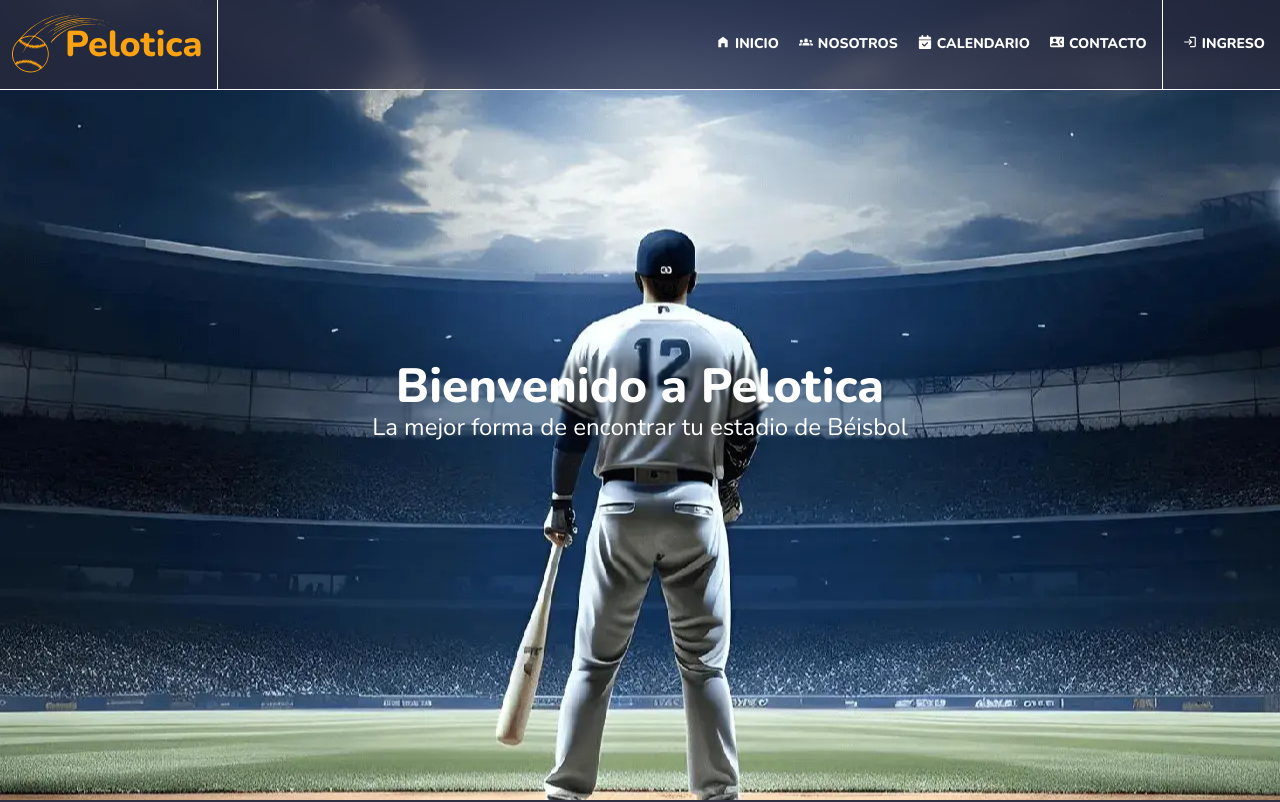
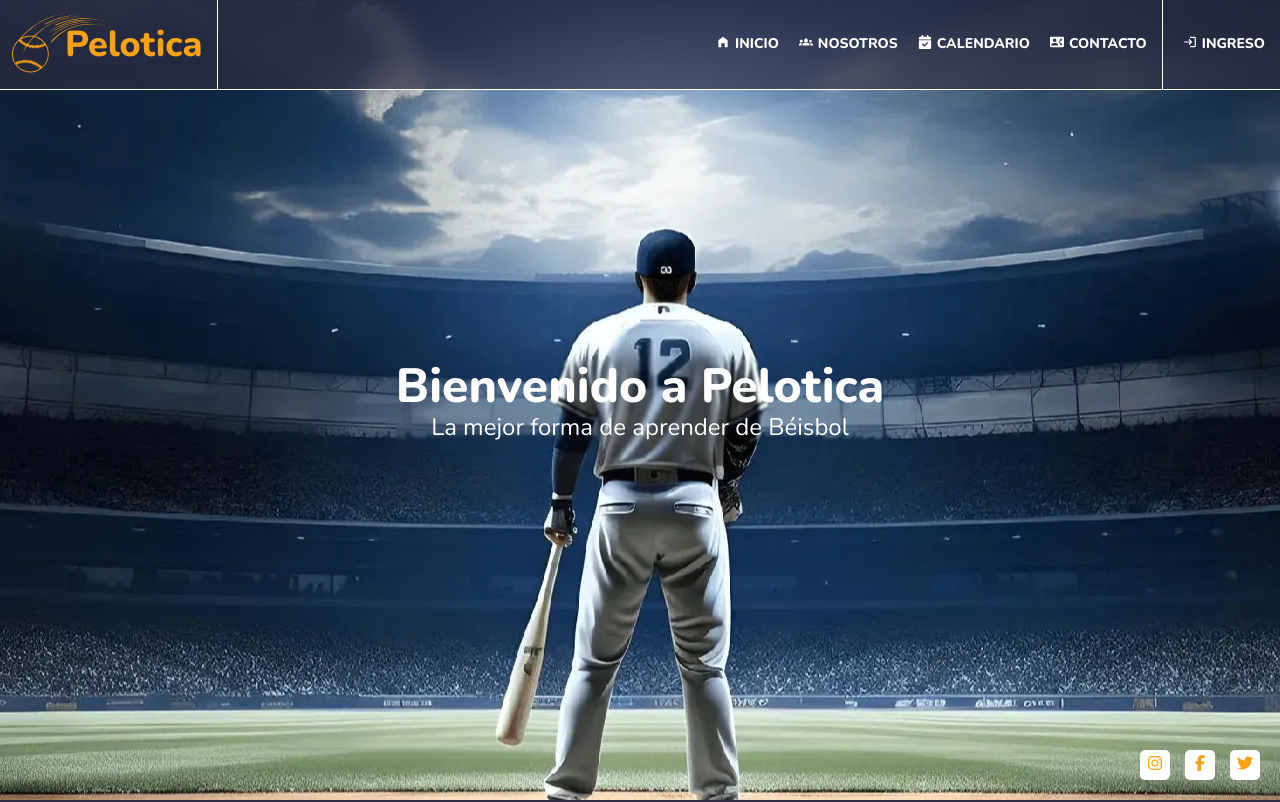
Before and after one commit to genarogg/pelotica-frontend, a Next.js app: page / in a window 1280 px wide. Shown: the top 802 px of the page. Built offline with nearby package versions, Linux system fonts and the light colour scheme.

Commit message:
navegacion

```diff
--- a/src/components/layout/Header.tsx
+++ b/src/components/layout/Header.tsx
@@ -15,10 +15,10 @@ interface HeaderProps {}
 
 const Header: React.FC<HeaderProps> = () => {
   const links = [
-    { to: "/", icono: <MdHomeFilled />, texto: "inicio" },
-    { to: "/", icono: <MdGroups2 />, texto: "nosotros" },
+    { to: "#", icono: <MdHomeFilled />, texto: "inicio" },
+    { to: "#nosotros", icono: <MdGroups2 />, texto: "nosotros" },
     { to: "/", icono: <FaCalendarCheck />, texto: "calendario" },
-    { to: "/", icono: <MdContactPhone />, texto: "contacto" },
+    { to: "#contacto", icono: <MdContactPhone />, texto: "contacto" },
     { to: "/", icono: <MdLogin />, texto: "ingreso" },
   ];
 
--- a/src/components/nano/section/Section.tsx
+++ b/src/components/nano/section/Section.tsx
@@ -6,8 +6,22 @@ interface SectionProps {
 
 const Section: React.FC<SectionProps> = ({ titulo, id = " ", css = " " }) => {
   return (
-    <div className={`title-section ${css}`}>
-      <a href={`#${id}`}>
+    <div className={`title-section ${css}`} style={{ position: "relative" }}>
+      {id && (
+        <div
+          id={id}
+          style={{
+            position: "absolute",
+            top: "-90px",
+            left: "0",
+            height: "100px",
+            width: "100%",
+            pointerEvents: "none",
+            zIndex: -10000000,
+          }}
+        />
+      )}
+      <a>
         <label>{titulo}</label>
       </a>
     </div>
--- a/src/components/views/home/Bienvenida.tsx
+++ b/src/components/views/home/Bienvenida.tsx
@@ -1,4 +1,8 @@
 import { useEffect } from "react";
+
+import { Icono } from "@nano";
+
+import { FaInstagram, FaFacebookF, FaTwitter } from "react-icons/fa6";
 
 interface BienvenidaProps {}
 
@@ -11,11 +15,41 @@ const Bienvenida: React.FC<BienvenidaProps> = () => {
     imgBgElement.style.backgroundImage = `url(/home/bg-home_resultado.webp)`;
   }, []);
 
+  const enlacesRedesSociales = [
+    {
+      href: "#",
+      className: "instagram",
+      icono: <FaInstagram />,
+    },
+    {
+      href: "#",
+      className: "facebook",
+      icono: <FaFacebookF />,
+    },
+    {
+      href: "#",
+      className: "twitter",
+      icono: <FaTwitter />,
+    },
+  ];
+
   return (
     <div className="bienvenida-container">
       <div className="text">
         <h1>Bienvenido a Pelotica</h1>
-        <p>La mejor forma de encontrar tu estadio de Béisbol</p>
+        <p>La mejor forma de aprender de Béisbol</p>
+      </div>
+
+      <div className="redes-sociales">
+        <ul>
+          {enlacesRedesSociales.map((enlace, index) => (
+            <li key={index}>
+              <a href={enlace.href} className={enlace.className}>
+                <Icono icono={enlace.icono} />
+              </a>
+            </li>
+          ))}
+        </ul>
       </div>
     </div>
   );
--- a/src/components/views/home/Contacto.tsx
+++ b/src/components/views/home/Contacto.tsx
@@ -7,7 +7,7 @@ import { Form, Input, TextAreaEnriquecido, Submit } from "@form";
 import { FaRegFaceGrinBeam } from "react-icons/fa6";
 import { BsEnvelopeFill } from "react-icons/bs";
 
-import { MdOutlineWhatsapp, MdOutlinePhone } from "react-icons/md";
+import { MdOutlineWhatsapp, MdOutlinePhone,MdPinDrop } from "react-icons/md";
 
 import Img from "next/image";
 
@@ -37,7 +37,7 @@ const Contacto: React.FC<ContactoProps> = () => {
     },
     {
       href: "#",
-      icono: <MdOutlinePhone />,
+      icono: <MdPinDrop />,
       texto: "Academia Pelotica, avenida X, ciudad X, Estado X",
     },
   ];
--- a/src/components/views/home/css/_home.scss
+++ b/src/components/views/home/css/_home.scss
@@ -11,7 +11,7 @@
   flex-direction: column;
   display: flex;
 
-
+  position: relative;
 
   .text {
     color: #fff;
@@ -24,6 +24,55 @@
 
     p {
       font-size: 24px;
+    }
+  }
+
+  .redes-sociales {
+    position: absolute;
+    bottom: 20px;
+    right: 20px;
+
+    * {
+      transition: 300ms ease all;
+    }
+
+    ul {
+      display: flex;
+
+      li {
+        background-color: #fff;
+
+        $size: 30px;
+        width: $size;
+        height: $size;
+
+        border-radius: 5px;
+        margin-left: 15px;
+
+        @include center-flex;
+
+        &:active {
+          transform: scale(0.9);
+        }
+
+        &:hover {
+          .facebook {
+            color: #3b5998;
+          }
+
+          .instagram {
+            color: #e4405f;
+          }
+
+          .twitter {
+            color: #1da1f2;
+          }
+        }
+
+        a {
+          color: $amarillo;
+        }
+      }
     }
   }
 }
--- a/src/css/global/_global.scss
+++ b/src/css/global/_global.scss
@@ -2,6 +2,7 @@
   margin: 0;
   padding: 0;
   box-sizing: border-box;
+  scroll-behavior:smooth
 }
 
 a {
@@ -15,3 +16,16 @@ li {
 body {
   font-family: "Nunito", sans-serif;
 }
+
+::-webkit-scrollbar {
+  width: 7px;
+}
+
+::-webkit-scrollbar-thumb {
+  background: #fba211;
+  border-radius: 10px;
+}
+
+::-webkit-scrollbar-track {
+  background: #292929;
+}
```
